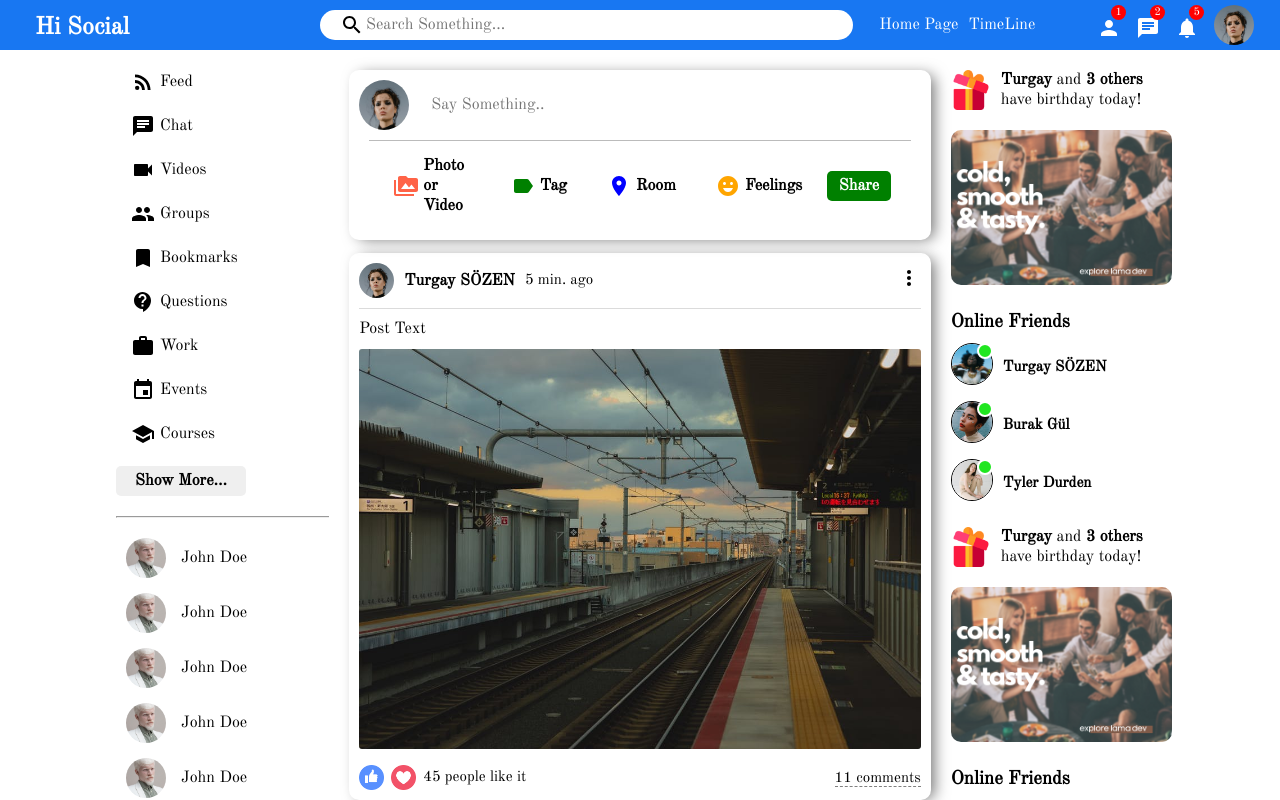
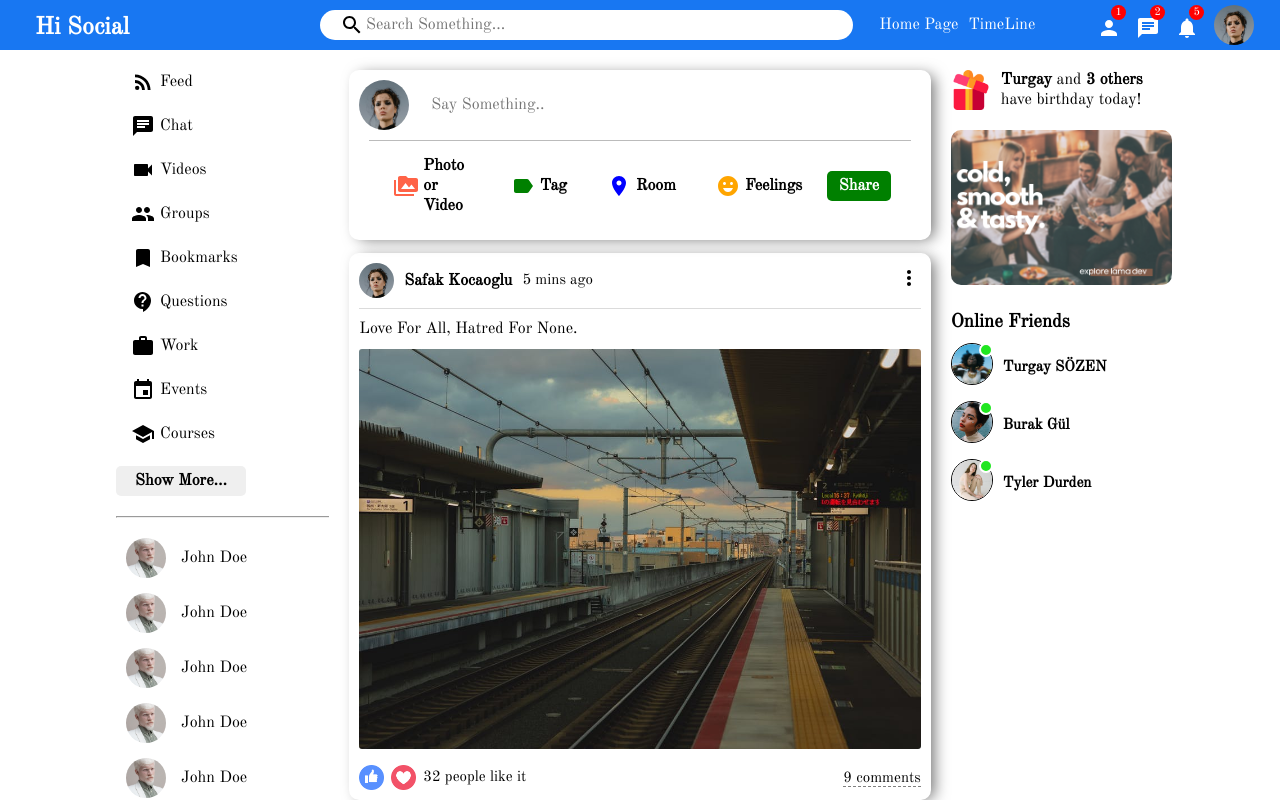
Before and after one commit to turgaysozen/social-media-app-nodejs-reactjs-mongodb, a React (Create React App) app in the folder frontend/: page / in a window 1280 px wide. Built offline with nearby package versions, Linux system fonts and the light colour scheme; the HTML template or start-up script is replaced by a standard one.

Commit message:
implement data logic for home page

```diff
--- a/frontend/src/components/feed/Feed.jsx
+++ b/frontend/src/components/feed/Feed.jsx
@@ -1,26 +1,16 @@
 import './feed.css'
 import Share from '../share/Share'
 import Post from '../post/Post'
+import { Posts } from '../../fakeDate'
 
 export default function Feed() {
     return (
         <div className='feed'>
             <div className="feedWrapper">
-                <Share/>
-                <Post/>
-                <Post/>
-                <Post/>
-                <Post/>
-                <Post/>
-                <Post/>
-                <Post/>
-                <Post/>
-                <Post/>
-                <Post/>
-                <Post/>
-                <Post/>
-                <Post/>
-
+                <Share />
+                {Posts.map(post => (
+                    <Post key={post.id} post={post} />
+                ))}
             </div>
         </div>
     )
--- a/frontend/src/components/post/Post.jsx
+++ b/frontend/src/components/post/Post.jsx
@@ -1,15 +1,16 @@
 import './post.css'
 import { MoreVert } from '@mui/icons-material'
+import { Users } from '../../fakeDate'
 
-export default function Post() {
+export default function Post({post}) {
     return (
         <div className='post'>
             <div className="postWrapper">
                 <div className="postTop">
                     <div className="postTopLeft">
-                        <img src="/assets/person/1.jpeg" alt="" className="postProfileImg" />
-                        <span className="postUserName">Turgay SÖZEN</span>
-                        <span className="postDate">5 min. ago</span>
+                        <img src={Users.filter(u => u.id === post.userId)[0].profilePicture} alt="" className="postProfileImg" />
+                        <span className="postUserName">{Users.filter(u => u.id === post.userId)[0].username}</span>
+                        <span className="postDate">{post.date}</span>
                     </div>
                     <div className="postgTopRight">
                         <MoreVert/>
@@ -17,17 +18,17 @@
                 </div>
                 <hr className="postHr" />
                 <div className="postCenter">
-                    <span className="postText">Post Text</span>
-                    <img src="/assets/post/1.jpeg" alt="" className="postImg" />
+                    <span className="postText">{post.desc}</span>
+                    <img src={post.photo} alt="" className="postImg" />
                 </div>
                 <div className="postBottom">
                     <div className="postBottomLeft">
                         <img src="assets/like.png" alt="" className="likeIcon" />
                         <img src="assets/heart.png" alt="" className="likeIcon" />
-                        <span className="likeCount">45 people like it</span>
+                        <span className="likeCount">{post.like} people like it</span>
                     </div>
                     <div className="postBottomRight">
-                        <span className="postCommentText">11 comments</span>
+                        <span className="postCommentText">{post.comment} comments</span>
                     </div>
                 </div>
             </div>
--- a/frontend/src/components/rightbar/Rightbar.jsx
+++ b/frontend/src/components/rightbar/Rightbar.jsx
@@ -36,105 +36,6 @@
                     </li>
                 </ul>
             </div>
-            <div className="rightbarWrapper">
-                <div className="birthdayContainer">
-                    <img src="assets/gift.png" alt="" className="birthdayImg" />
-                    <div className="birthdayText">
-                        <b>Turgay</b> and <b>3 others</b> have birthday today!
-                    </div>
-                </div>
-                <img src="assets/ad.png" alt="" className="rightbarAds" />
-                <h3 className="rightbarTitle">Online Friends</h3>
-                <ul className="rightbarFriendList">
-                    <li className="rightbarFriend">
-                        <div className="rightbarImgContainer">
-                            <img src="assets/person/3.jpeg" alt="" className="rightbarFriendImg" />
-                            <span className="rightbarOnline"></span>
-                        </div>
-                        <span className="rightbarFriendName">Turgay SÖZEN</span>
-                    </li>
-                    <li className="rightbarFriend">
-                        <div className="rightbarImgContainer">
-                            <img src="assets/person/4.jpeg" alt="" className="rightbarFriendImg" />
-                            <span className="rightbarOnline"></span>
-                        </div>
-                        <span className="rightbarFriendName">Burak Gül</span>
-                    </li>
-                    <li className="rightbarFriend">
-                        <div className="rightbarImgContainer">
-                            <img src="assets/person/5.jpeg" alt="" className="rightbarFriendImg" />
-                            <span className="rightbarOnline"></span>
-                        </div>
-                        <span className="rightbarFriendName">Tyler Durden</span>
-                    </li>
-                </ul>
-            </div>
-            <div className="rightbarWrapper">
-                <div className="birthdayContainer">
-                    <img src="assets/gift.png" alt="" className="birthdayImg" />
-                    <div className="birthdayText">
-                        <b>Turgay</b> and <b>3 others</b> have birthday today!
-                    </div>
-                </div>
-                <img src="assets/ad.png" alt="" className="rightbarAds" />
-                <h3 className="rightbarTitle">Online Friends</h3>
-                <ul className="rightbarFriendList">
-                    <li className="rightbarFriend">
-                        <div className="rightbarImgContainer">
-                            <img src="assets/person/3.jpeg" alt="" className="rightbarFriendImg" />
-                            <span className="rightbarOnline"></span>
-                        </div>
-                        <span className="rightbarFriendName">Turgay SÖZEN</span>
-                    </li>
-                    <li className="rightbarFriend">
-                        <div className="rightbarImgContainer">
-                            <img src="assets/person/4.jpeg" alt="" className="rightbarFriendImg" />
-                            <span className="rightbarOnline"></span>
-                        </div>
-                        <span className="rightbarFriendName">Burak Gül</span>
-                    </li>
-                    <li className="rightbarFriend">
-                        <div className="rightbarImgContainer">
-                            <img src="assets/person/5.jpeg" alt="" className="rightbarFriendImg" />
-                            <span className="rightbarOnline"></span>
-                        </div>
-                        <span className="rightbarFriendName">Tyler Durden</span>
-                    </li>
-                </ul>
-            </div>
-            <div className="rightbarWrapper">
-                <div className="birthdayContainer">
-                    <img src="assets/gift.png" alt="" className="birthdayImg" />
-                    <div className="birthdayText">
-                        <b>Turgay</b> and <b>3 others</b> have birthday today!
-                    </div>
-                </div>
-                <img src="assets/ad.png" alt="" className="rightbarAds" />
-                <h3 className="rightbarTitle">Online Friends</h3>
-                <ul className="rightbarFriendList">
-                    <li className="rightbarFriend">
-                        <div className="rightbarImgContainer">
-                            <img src="assets/person/3.jpeg" alt="" className="rightbarFriendImg" />
-                            <span className="rightbarOnline"></span>
-                        </div>
-                        <span className="rightbarFriendName">Turgay SÖZEN</span>
-                    </li>
-                    <li className="rightbarFriend">
-                        <div className="rightbarImgContainer">
-                            <img src="assets/person/4.jpeg" alt="" className="rightbarFriendImg" />
-                            <span className="rightbarOnline"></span>
-                        </div>
-                        <span className="rightbarFriendName">Burak Gül</span>
-                    </li>
-                    <li className="rightbarFriend">
-                        <div className="rightbarImgContainer">
-                            <img src="assets/person/5.jpeg" alt="" className="rightbarFriendImg" />
-                            <span className="rightbarOnline"></span>
-                        </div>
-                        <span className="rightbarFriendName">Tyler Durden</span>
-                    </li>
-                </ul>
-            </div>
         </div>
     )
 }
--- a/frontend/src/components/rightbar/rightbar.css
+++ b/frontend/src/components/rightbar/rightbar.css
@@ -54,8 +54,8 @@
 }
 .rightbarOnline {
     background-color: rgb(32, 230, 32);
-    width: 12px;
-    height: 12px;
+    width: 10px;
+    height: 10px;
     position: absolute;
     border-radius: 50%;
     top:0px;
--- /dev/null
+++ b/frontend/src/fakeDate.js
@@ -0,0 +1,139 @@
+export const Users = [
+    {
+      id:1,
+      profilePicture: "assets/person/1.jpeg",
+      username: "Safak Kocaoglu",
+    },
+    {
+      id:2,
+      profilePicture: "assets/person/2.jpeg",
+      username: "Janell Shrum",
+    },
+    {
+      id:3,
+      profilePicture: "assets/person/3.jpeg",
+      username: "Alex Durden",
+    },
+    {
+      id:4,
+      profilePicture: "assets/person/4.jpeg",
+      username: "Dora Hawks",
+    },
+    {
+      id:5,
+      profilePicture: "assets/person/5.jpeg",
+      username: "Thomas Holden",
+    },
+    {
+      id:6,
+      profilePicture: "assets/person/6.jpeg",
+      username: "Shirley Beauchamp",
+    },
+    {
+      id:7,
+      profilePicture: "assets/person/7.jpeg",
+      username: "Travis Bennett",
+    },
+    {
+      id:8,
+      profilePicture: "assets/person/8.jpeg",
+      username: "Kristen Thomas",
+    },
+    {
+      id:9,
+      profilePicture: "assets/person/9.jpeg",
+      username: "Gary Duty",
+    },
+    {
+      id:10,
+      profilePicture: "assets/person/10.jpeg",
+      username: "Safak Kocaoglu",
+    },
+  ];
+
+  export const Posts = [
+    {
+      id: 1,
+      desc: "Love For All, Hatred For None.",
+      photo: "assets/post/1.jpeg",
+      date: "5 mins ago",
+      userId: 1,
+      like: 32,
+      comment: 9,
+    },
+    {
+      id: 2,
+      photo: "assets/post/2.jpeg",
+      date: "15 mins ago",
+      userId: 2,
+      like: 2,
+      comment: 1,
+    },
+    {
+      id: 3,
+      desc: "Every moment is a fresh beginning.",
+      photo: "assets/post/3.jpeg",
+      date: "1 hour ago",
+      userId: 3,
+      like: 61,
+      comment: 2,
+    },
+    {
+      id: 4,
+      photo: "assets/post/4.jpeg",
+      date: "4 hours ago",
+      userId: 4,
+      like: 7,
+      comment: 3,
+    },
+    {
+      id: 5,
+      photo: "assets/post/5.jpeg",
+      date: "5 hours ago",
+      userId: 5,
+      like: 23,
+      comment: 5,
+    },
+    {
+      id: 6,
+      photo: "assets/post/6.jpeg",
+      date: "1 day ago",
+      userId: 6,
+      like: 44,
+      comment: 6,
+    },
+    {
+      id: 7,
+      desc: "Never regret anything that made you smile.",
+      photo: "assets/post/7.jpeg",
+      date: "2 days ago",
+      userId: 7,
+      like: 52,
+      comment: 3,
+    },
+    {
+      id: 8,
+      photo: "assets/post/8.jpeg",
+      date: "3 days ago",
+      userId: 8,
+      like: 15,
+      comment: 1,
+    },
+    {
+      id: 9,
+      desc: "Change the world by being yourself.",
+      photo: "assets/post/9.jpeg",
+      date: "5 days ago",
+      userId: 9,
+      like: 11,
+      comment: 2,
+    },
+    {
+      id: 10,
+      photo: "assets/post/10.jpeg",
+      date: "1 week ago",
+      userId: 10,
+      like: 104,
+      comment: 12,
+    },
+  ];
```
